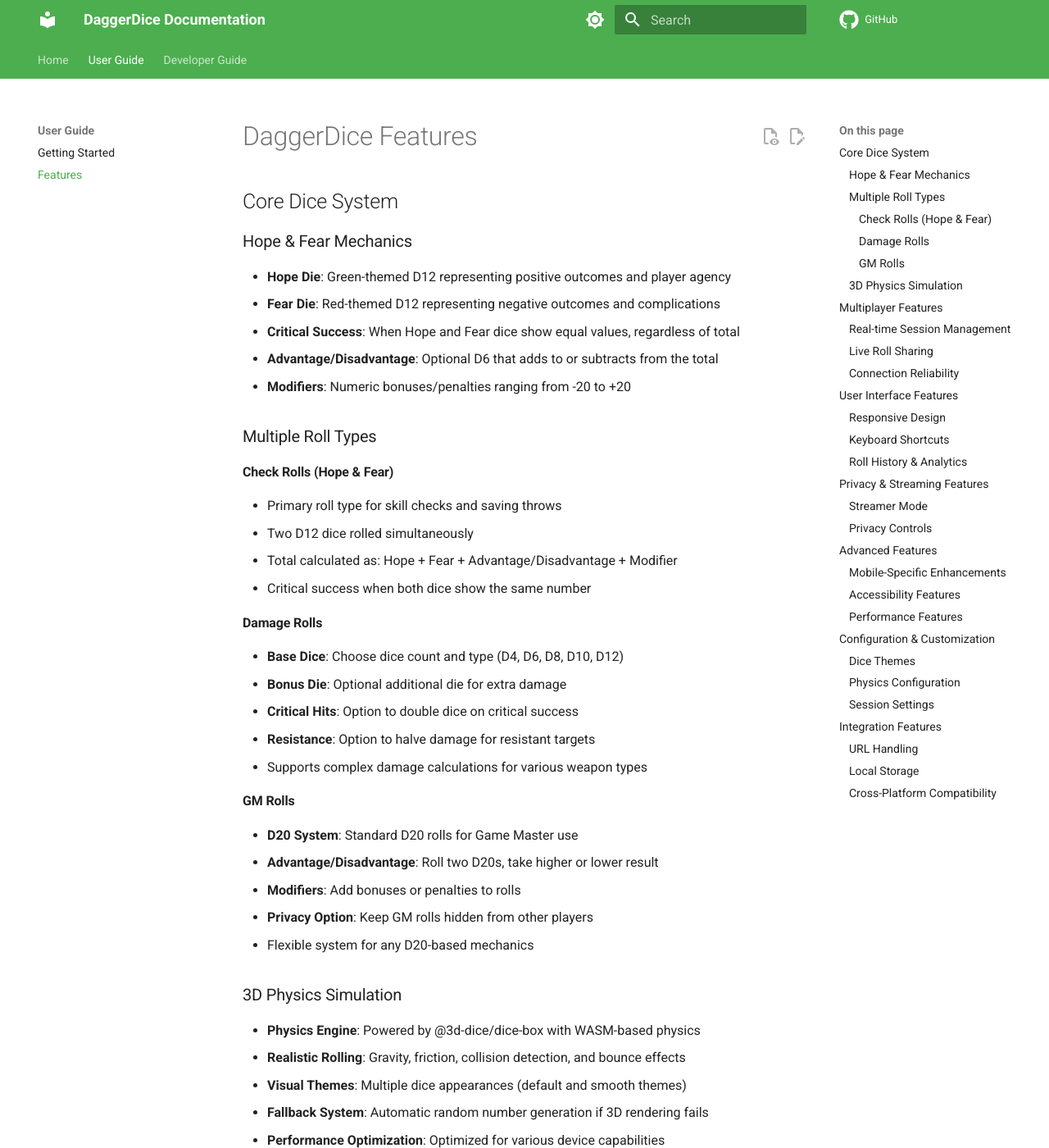
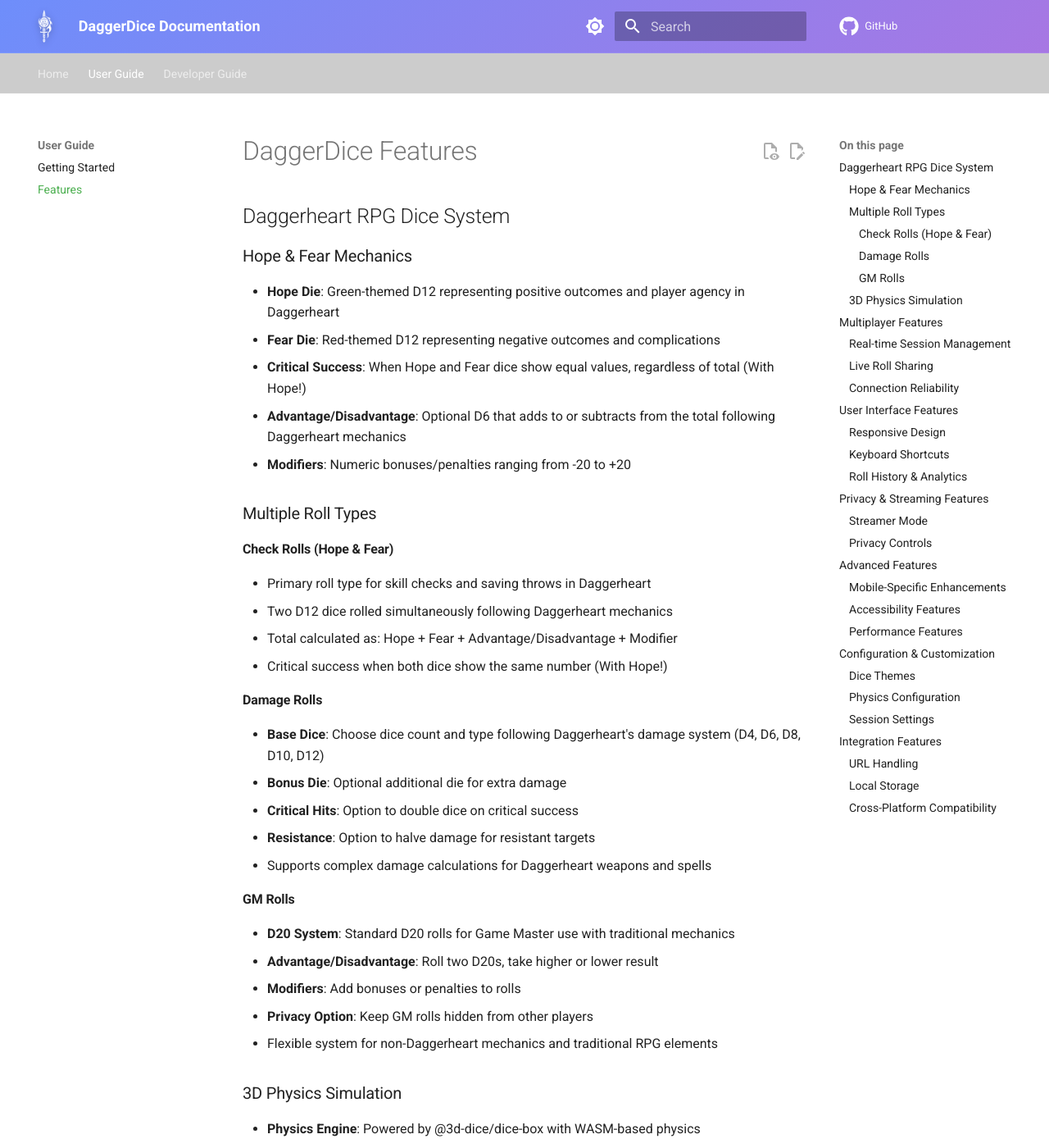
Before and after one commit to SmileyChris/daggerdice, an MkDocs documentation site: the page built from docs/features.md, in a window 1280 px wide and 1400 px high. Shown: the whole window at 82% size. Built offline with MkDocs 1.6.1 and Material for MkDocs 9.7.7, drawn with Linux system fonts in a browser that asks for light colours; comment, search, counter and statistics services are not loaded; some of the changed text lies outside the part shown.

Commit message:
Update documentation to emphasize Daggerheart RPG focus and enhance visual styling
- Clarify that DaggerDice was designed specifically for the Daggerheart RPG system
- Add Daggerheart-specific terminology like "With Hope\!" for critical successes
- Distinguish between Daggerheart mechanics and traditional D20 GM mechanics
- Integrate DaggerDice logo and favicon into documentation
- Add custom CSS styling with Hope/Fear color scheme matching the app
- Add comprehensive local documentation building instructions
- Enhance visual consistency between app and documentation

```diff
--- a/docs/features.md
+++ b/docs/features.md
@@ -1,35 +1,35 @@
 # DaggerDice Features
 
-## Core Dice System
+## Daggerheart RPG Dice System
 
 ### Hope & Fear Mechanics
-- **Hope Die**: Green-themed D12 representing positive outcomes and player agency
+- **Hope Die**: Green-themed D12 representing positive outcomes and player agency in Daggerheart
 - **Fear Die**: Red-themed D12 representing negative outcomes and complications
-- **Critical Success**: When Hope and Fear dice show equal values, regardless of total
-- **Advantage/Disadvantage**: Optional D6 that adds to or subtracts from the total
+- **Critical Success**: When Hope and Fear dice show equal values, regardless of total (With Hope!)
+- **Advantage/Disadvantage**: Optional D6 that adds to or subtracts from the total following Daggerheart mechanics
 - **Modifiers**: Numeric bonuses/penalties ranging from -20 to +20
 
 ### Multiple Roll Types
 
 #### Check Rolls (Hope & Fear)
-- Primary roll type for skill checks and saving throws
-- Two D12 dice rolled simultaneously
+- Primary roll type for skill checks and saving throws in Daggerheart
+- Two D12 dice rolled simultaneously following Daggerheart mechanics
 - Total calculated as: Hope + Fear + Advantage/Disadvantage + Modifier
-- Critical success when both dice show the same number
+- Critical success when both dice show the same number (With Hope!)
 
 #### Damage Rolls
-- **Base Dice**: Choose dice count and type (D4, D6, D8, D10, D12)
+- **Base Dice**: Choose dice count and type following Daggerheart's damage system (D4, D6, D8, D10, D12)
 - **Bonus Die**: Optional additional die for extra damage
 - **Critical Hits**: Option to double dice on critical success
 - **Resistance**: Option to halve damage for resistant targets
-- Supports complex damage calculations for various weapon types
+- Supports complex damage calculations for Daggerheart weapons and spells
 
 #### GM Rolls
-- **D20 System**: Standard D20 rolls for Game Master use
+- **D20 System**: Standard D20 rolls for Game Master use with traditional mechanics
 - **Advantage/Disadvantage**: Roll two D20s, take higher or lower result
 - **Modifiers**: Add bonuses or penalties to rolls
 - **Privacy Option**: Keep GM rolls hidden from other players
-- Flexible system for any D20-based mechanics
+- Flexible system for non-Daggerheart mechanics and traditional RPG elements
 
 ### 3D Physics Simulation
 - **Physics Engine**: Powered by @3d-dice/dice-box with WASM-based physics
@@ -157,4 +157,4 @@
 - **WebSocket Support**: Graceful degradation for older browsers
 - **HTTPS Security**: Secure connections for production use
 
-This comprehensive feature set makes DaggerDice a robust, accessible, and user-friendly dice rolling application suitable for both casual and serious tabletop RPG sessions.
+This comprehensive feature set makes DaggerDice a robust, accessible, and user-friendly dice rolling application designed specifically for Daggerheart RPG sessions, while also supporting traditional RPG mechanics for Game Masters.
--- /dev/null
+++ b/docs/overrides/assets/stylesheets/extra.css
@@ -0,0 +1,188 @@
+/* DaggerDice custom colors and styling to match the main app */
+
+:root {
+  /* Hope (Green) Colors - from app: #4caf50 */
+  --md-primary-fg-color: #4caf50;
+  --md-primary-fg-color--light: #81c784;
+  --md-primary-fg-color--dark: #388e3c;
+
+  /* Fear (Red) Colors - from app: #f44336 */
+  --md-accent-fg-color: #f44336;
+  --md-accent-fg-color--transparent: rgba(244, 67, 54, 0.1);
+
+  /* DaggerDice gradient background colors */
+  --daggerdice-gradient-start: #6e8efb;
+  --daggerdice-gradient-end: #a777e3;
+
+  /* Advantage/Disadvantage colors */
+  --daggerdice-advantage: #90ee90;
+  --daggerdice-disadvantage: #ffb3ba;
+}
+
+/* Dark mode custom colors */
+[data-md-color-scheme="slate"] {
+  --md-primary-fg-color: #66bb6a;
+  --md-primary-fg-color--light: #a5d6a7;
+  --md-primary-fg-color--dark: #4caf50;
+
+  --md-accent-fg-color: #ef5350;
+  --md-accent-fg-color--transparent: rgba(239, 83, 80, 0.1);
+}
+
+/* Header gradient background inspired by DaggerDice */
+.md-header {
+  background: linear-gradient(135deg, var(--daggerdice-gradient-start), var(--daggerdice-gradient-end));
+  border-bottom: 1px solid rgba(255, 255, 255, 0.1);
+}
+
+/* Logo styling */
+.md-header__button.md-logo img {
+  width: auto;
+  height: 2rem;
+  filter: drop-shadow(0 2px 4px rgba(0, 0, 0, 0.3));
+}
+
+/* Navigation tabs with DaggerDice styling */
+.md-tabs {
+  background: rgba(0, 0, 0, 0.2);
+  backdrop-filter: blur(10px);
+  border-bottom: 1px solid rgba(255, 255, 255, 0.1);
+}
+
+.md-tabs__link {
+  color: rgba(255, 255, 255, 0.9);
+}
+
+.md-tabs__link--active {
+  color: white;
+  border-bottom-color: var(--md-accent-fg-color);
+}
+
+/* Hope/Fear themed admonitions */
+.md-typeset .admonition.hope {
+  border-color: var(--md-primary-fg-color);
+}
+
+.md-typeset .admonition.hope > .admonition-title {
+  background-color: rgba(76, 175, 80, 0.1);
+  border-color: var(--md-primary-fg-color);
+}
+
+.md-typeset .admonition.fear {
+  border-color: var(--md-accent-fg-color);
+}
+
+.md-typeset .admonition.fear > .admonition-title {
+  background-color: rgba(244, 67, 54, 0.1);
+  border-color: var(--md-accent-fg-color);
+}
+
+/* Code blocks with DaggerDice accent */
+.md-typeset .highlight .gp {
+  color: var(--md-primary-fg-color);
+}
+
+/* Tables with themed headers */
+.md-typeset table:not([class]) th {
+  background-color: rgba(110, 142, 251, 0.1);
+  border-bottom: 2px solid var(--md-primary-fg-color);
+}
+
+/* Footer with gradient background */
+.md-footer {
+  background: linear-gradient(135deg,
+    rgba(110, 142, 251, 0.8),
+    rgba(167, 119, 227, 0.8));
+  backdrop-filter: blur(10px);
+}
+
+/* Search highlighting */
+.md-search-result__meta {
+  color: var(--md-primary-fg-color);
+}
+
+/* Navigation sections */
+.md-nav__title {
+  font-weight: 600;
+}
+
+/* Buttons and links */
+.md-typeset .md-button {
+  background: linear-gradient(135deg, var(--md-primary-fg-color), var(--md-primary-fg-color--dark));
+  border: none;
+  color: white;
+  transition: all 0.3s ease;
+}
+
+.md-typeset .md-button:hover {
+  background: linear-gradient(135deg, var(--md-primary-fg-color--dark), var(--md-primary-fg-color));
+  transform: translateY(-2px);
+  box-shadow: 0 4px 15px rgba(76, 175, 80, 0.3);
+}
+
+.md-typeset .md-button--primary {
+  background: linear-gradient(135deg, var(--md-accent-fg-color), #d32f2f);
+  color: white;
+}
+
+.md-typeset .md-button--primary:hover {
+  background: linear-gradient(135deg, #d32f2f, #c62828);
+  transform: translateY(-2px);
+  box-shadow: 0 4px 15px rgba(244, 67, 54, 0.3);
+}
+
+/* Emoji and icons */
+.twemoji {
+  vertical-align: text-top;
+}
+
+/* Custom styling for dice-themed content */
+.dice-result {
+  display: inline-block;
+  padding: 0.2rem 0.5rem;
+  border-radius: 4px;
+  font-weight: bold;
+  margin: 0 0.2rem;
+}
+
+.dice-result.hope {
+  background-color: rgba(76, 175, 80, 0.2);
+  color: var(--md-primary-fg-color);
+  border: 1px solid var(--md-primary-fg-color);
+}
+
+.dice-result.fear {
+  background-color: rgba(244, 67, 54, 0.2);
+  color: var(--md-accent-fg-color);
+  border: 1px solid var(--md-accent-fg-color);
+}
+
+/* Responsive adjustments */
+@media screen and (max-width: 76.1875em) {
+  .md-header__button.md-logo img {
+    height: 1.5rem;
+  }
+}
+
+/* Smooth transitions */
+* {
+  scroll-behavior: smooth;
+}
+
+/* Custom scrollbar */
+::-webkit-scrollbar {
+  width: 8px;
+}
+
+::-webkit-scrollbar-track {
+  background: rgba(110, 142, 251, 0.1);
+}
+
+::-webkit-scrollbar-thumb {
+  background: linear-gradient(135deg, var(--md-primary-fg-color), var(--md-accent-fg-color));
+  border-radius: 4px;
+}
+
+::-webkit-scrollbar-thumb:hover {
+  background: linear-gradient(135deg, var(--md-primary-fg-color--dark), #d32f2f);
+}
--- a/mkdocs.yml
+++ b/mkdocs.yml
@@ -14,16 +14,20 @@
 
 theme:
   name: material
+  logo: daggerdice-logo.png
+  favicon: favicon.png
   palette:
-    - scheme: default
-      primary: green
-      accent: red
+    - media: "(prefers-color-scheme: light)"
+      scheme: default
+      primary: custom
+      accent: custom
       toggle:
         icon: material/brightness-7
         name: Switch to dark mode
-    - scheme: slate
-      primary: green
-      accent: red
+    - media: "(prefers-color-scheme: dark)"
+      scheme: slate
+      primary: custom
+      accent: custom
       toggle:
         icon: material/brightness-4
         name: Switch to light mode
@@ -37,8 +41,11 @@
     - content.action.edit
     - content.action.view
     - content.code.copy
+    - navigation.instant
+    - navigation.tracking
   icon:
     repo: fontawesome/brands/github
+  custom_dir: docs/overrides
 
 markdown_extensions:
   - toc:
@@ -69,3 +76,6 @@
       link: https://github.com/smileychris/daggerdice
     - icon: material/web
       link: https://daggerdice.smileychris.workers.dev
+
+extra_css:
+  - assets/stylesheets/extra.css
```
Also changed, not shown: README.md (+32 -10 lines), docs/development.md (+37 -1 lines), docs/getting-started.md (+16 -16 lines), docs/index.md (+15 -8 lines), docs/daggerdice-logo.png (added), docs/favicon.png (added).
